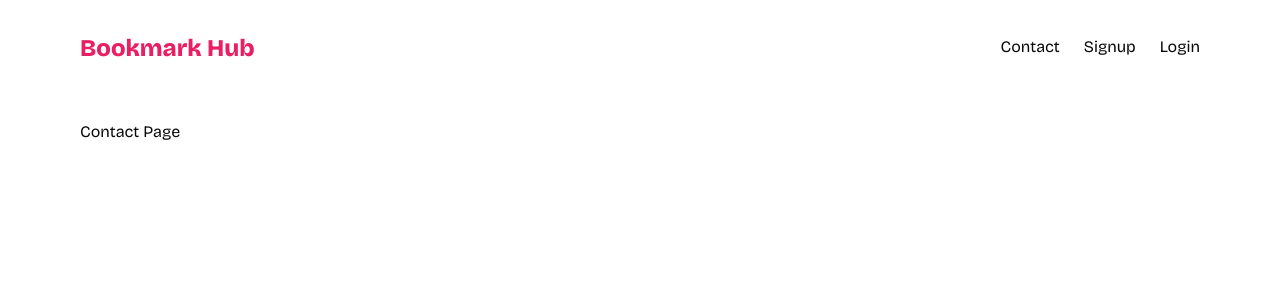
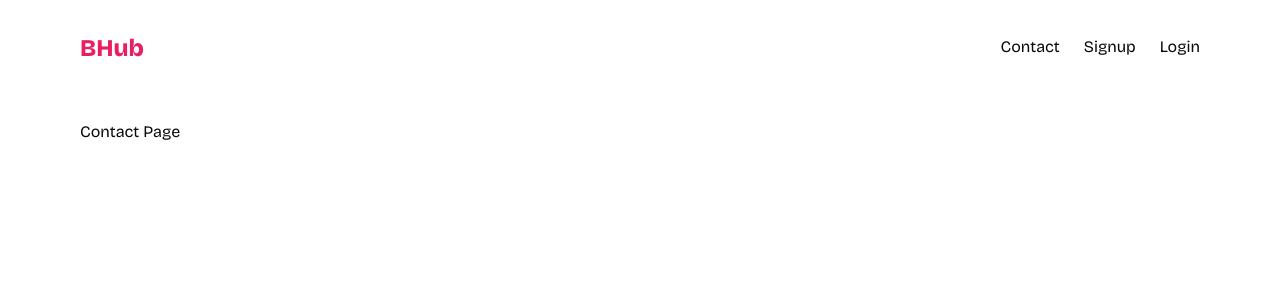
Before and after one commit to fisayo-dev/bookmark-hub, a Next.js app: page /contact in a window 1280 px wide. Shown: the top 300 px of the page. Built offline with nearby package versions, Linux system fonts and the light colour scheme; no server answers.

Commit message:
shorten logo text for better UX

```diff
--- a/components/logo.tsx
+++ b/components/logo.tsx
@@ -5,7 +5,7 @@ import Link from "next/link"
 const logo = () => {
   return (
     <Link href="/" className="flex py-2 items-center justify-between">
-      <h1 className="color-pink text-2xl font-extrabold">Bookmark Hub</h1>
+      <h1 className="color-pink text-2xl font-extrabold">BHub</h1>
     </Link>
   )
 }
```
